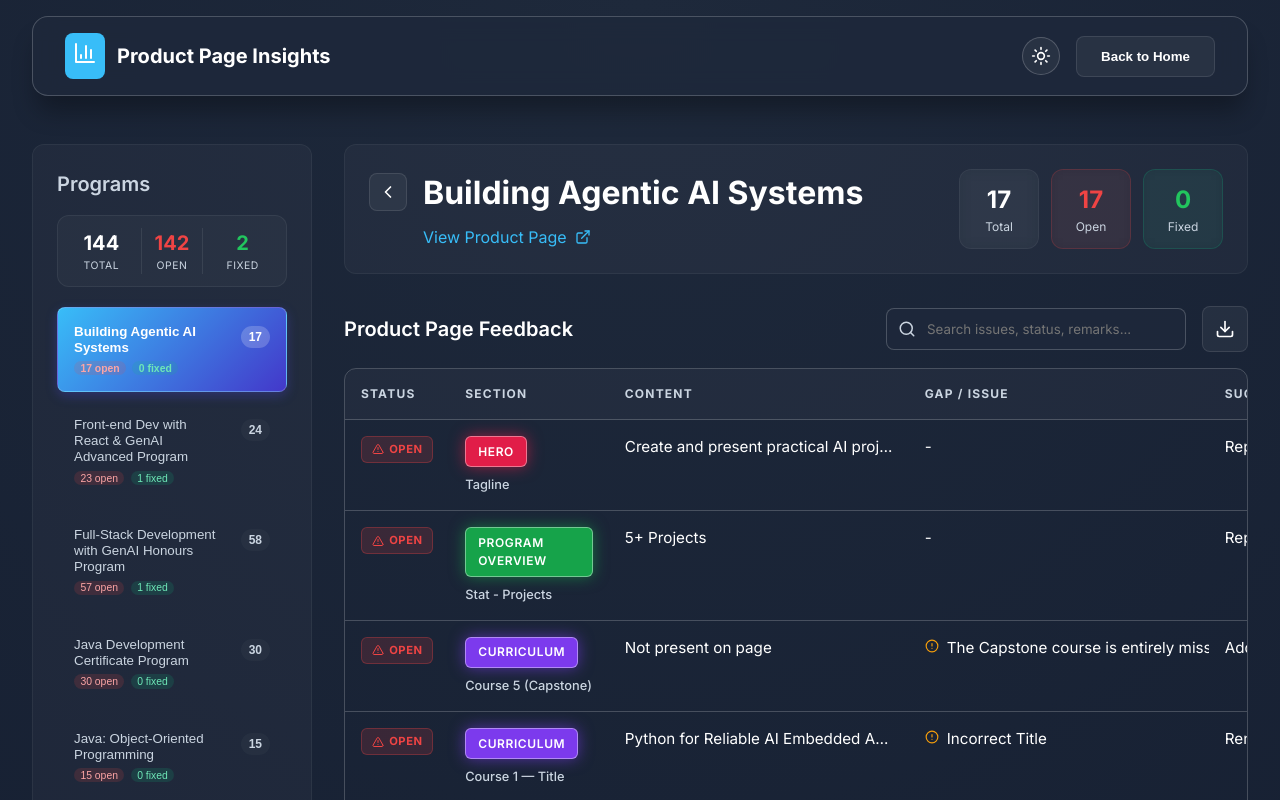
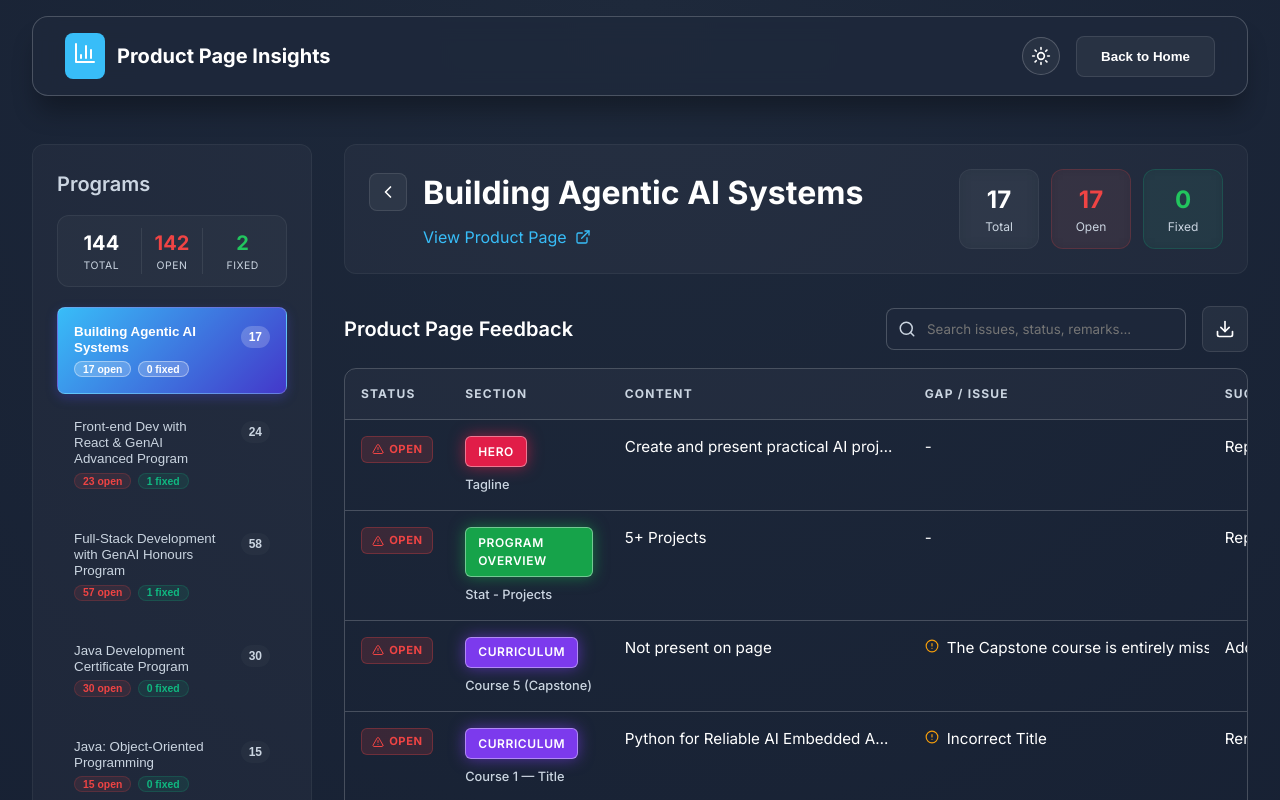
Before and after one commit to NanditaVora/website-feedback-dashboard, a React (Vite) app: page / in a window 1280 px wide. Both pictures are taken after a click on the button "Go to Dashboard". Shown: the top 800 px of the page. Built offline with nearby package versions, Linux system fonts and the light colour scheme.

Commit message:
style: fix sidebar pill contrast and visibility in light/dark modes

```diff
--- a/src/components/Dashboard.jsx
+++ b/src/components/Dashboard.jsx
@@ -145,8 +145,8 @@ const Dashboard = ({ data, selectedProgramId, setSelectedProgramId }) => {
                 <div style={{ flex: 1, minWidth: 0 }}>
                   <div style={{ lineHeight: '1.2', paddingRight: '0.5rem', marginBottom: '0.35rem' }}>{program.name || program.filename}</div>
                   <div style={{ display: 'flex', gap: '0.4rem', alignItems: 'center' }}>
-                    <span style={{ fontSize: '0.65rem', background: 'rgba(239,68,68,0.15)', color: '#fca5a5', padding: '0.1rem 0.4rem', borderRadius: '99px' }}>{ps.open} open</span>
-                    <span style={{ fontSize: '0.65rem', background: 'rgba(16,185,129,0.15)', color: '#6ee7b7', padding: '0.1rem 0.4rem', borderRadius: '99px' }}>{ps.fixed} fixed</span>
+                    <span className="stat-pill stat-pill-open">{ps.open} open</span>
+                    <span className="stat-pill stat-pill-fixed">{ps.fixed} fixed</span>
                   </div>
                 </div>
                 <span className="badge" style={{ flexShrink: 0, marginTop: '2px' }}>{ps.total}</span>
--- a/src/index.css
+++ b/src/index.css
@@ -350,3 +350,42 @@ tbody tr.active-row td {
 .row-completed:hover {
   opacity: 1;
 }
+
+/* Stat Pills in Sidebar */
+.stat-pill {
+  font-size: 0.65rem;
+  padding: 0.1rem 0.5rem;
+  border-radius: 99px;
+  font-weight: 600;
+}
+
+.stat-pill-open {
+  background: rgba(239, 68, 68, 0.1);
+  color: #ef4444;
+  border: 1px solid rgba(239, 68, 68, 0.2);
+}
+
+.stat-pill-fixed {
+  background: rgba(16, 185, 129, 0.1);
+  color: #10b981;
+  border: 1px solid rgba(16, 185, 129, 0.2);
+}
+
+/* Force better contrast for inactive items in Light Mode */
+:root[data-theme='light'] .stat-pill-open {
+  background: rgba(239, 68, 68, 0.15);
+  color: #b91c1c;
+}
+
+:root[data-theme='light'] .stat-pill-fixed {
+  background: rgba(16, 185, 129, 0.15);
+  color: #15803d;
+}
+
+/* Ensure selected pills turn white */
+.nav-item.active .stat-pill-open,
+.nav-item.active .stat-pill-fixed {
+  background: rgba(255, 255, 255, 0.2);
+  color: #ffffff;
+  border-color: rgba(255, 255, 255, 0.4);
+}
```
